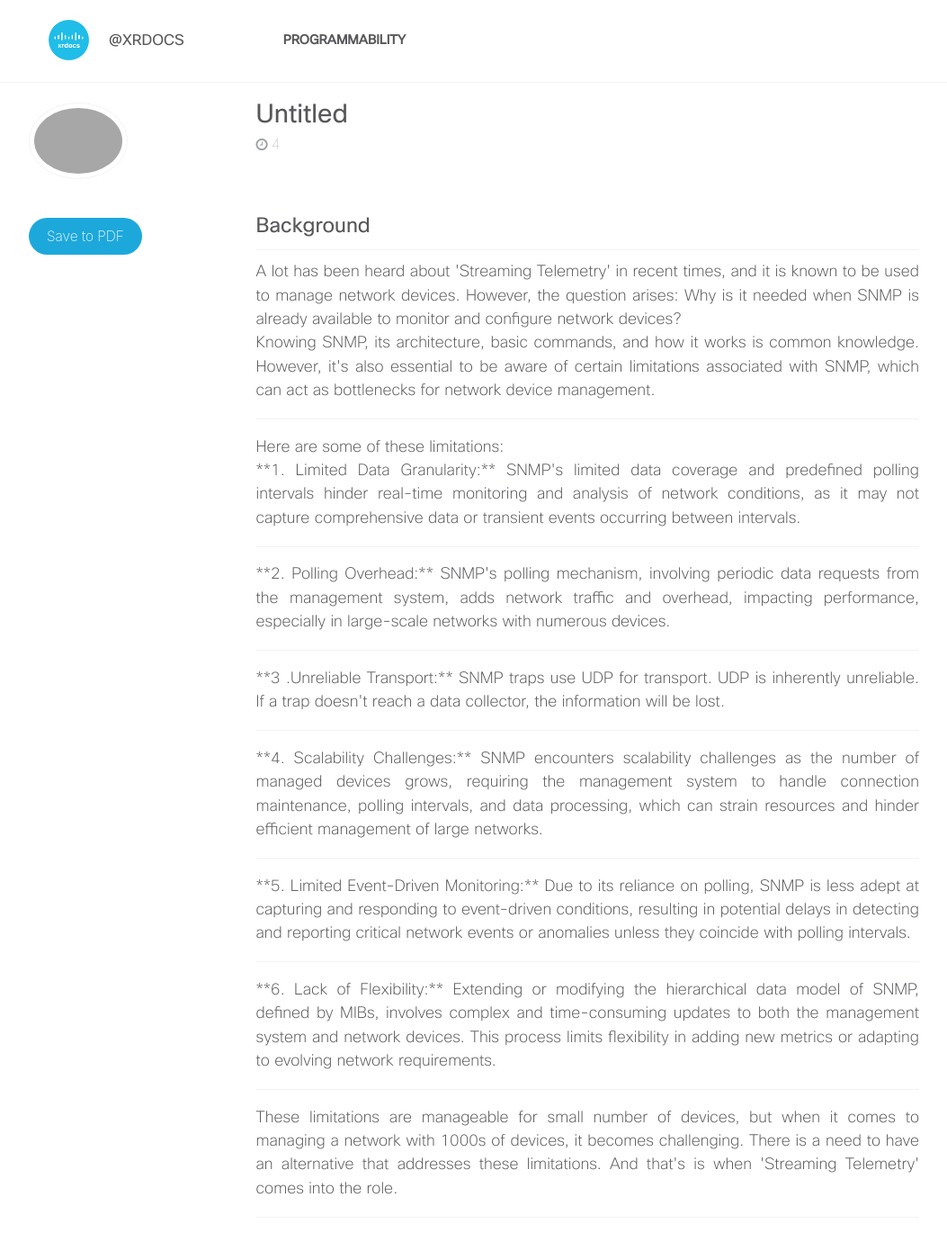
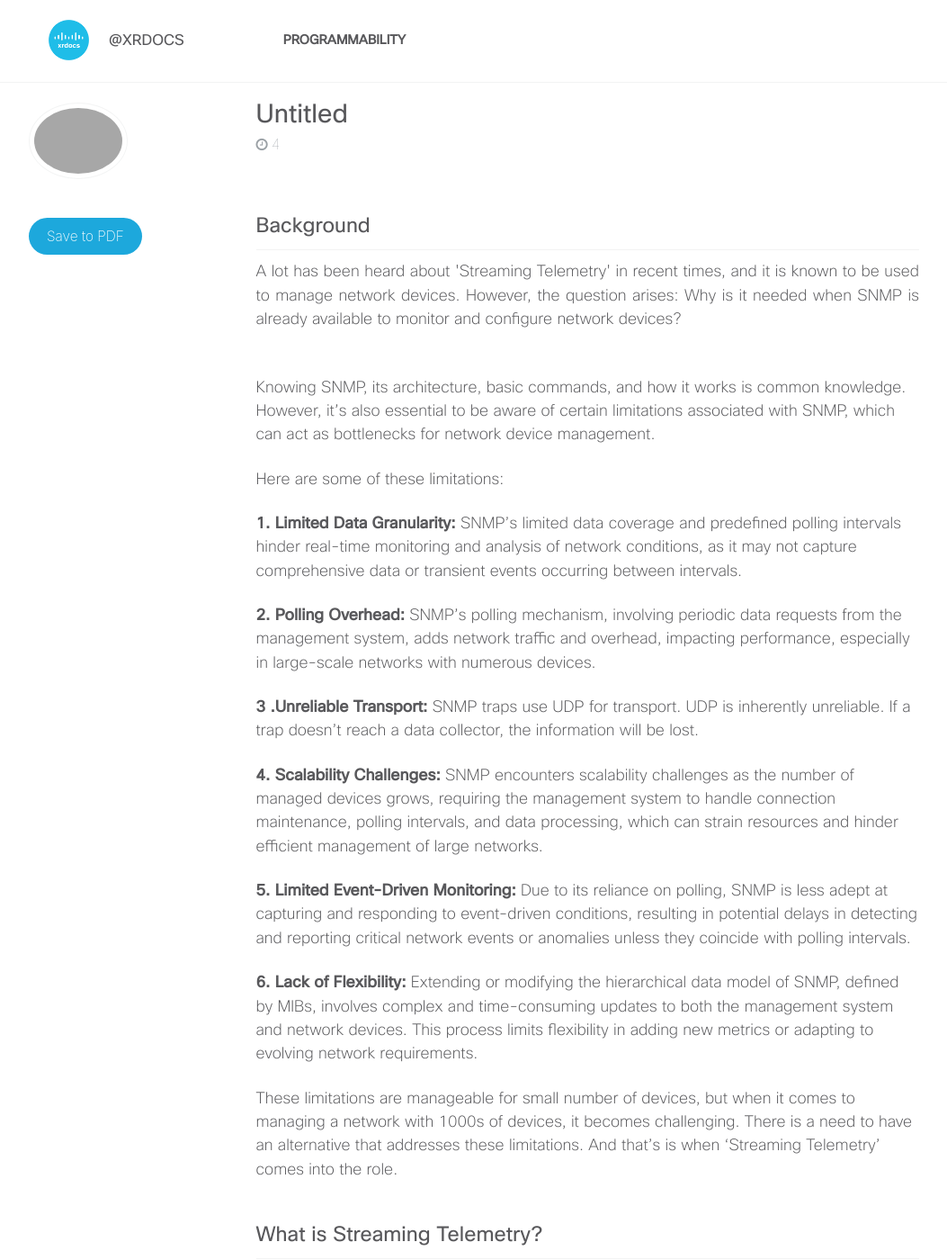
Before and after one commit to xrdocs/programmability, a Jekyll site: the page built from _blogs/Model-Driven-Telemetry.md, in a window 1280 px wide and 1400 px high. Shown: the whole window at 90% size, without its empty margins (12-1065 px from the left). Built offline with Jekyll 4.4.1, drawn with Linux system fonts in a browser that asks for light colours; comment, search, counter and statistics services are not loaded.

Commit message:
Update Model-Driven-Telemetry.md

```diff
--- a/_blogs/Model-Driven-Telemetry.md
+++ b/_blogs/Model-Driven-Telemetry.md
@@ -10,63 +10,29 @@ author: Rahul Sharma
 # Background
 
 <div style="text-align: justify">
+
 A lot has been heard about 'Streaming Telemetry' in recent times, and it is known to be used to manage network devices. However, the question arises: Why is it needed when SNMP is already available to monitor and configure network devices?
 
+</div>
 <br>
 
 Knowing SNMP, its architecture, basic commands, and how it works is common knowledge. However, it's also essential to be aware of certain limitations associated with SNMP, which can act as bottlenecks for network device management.
 
-</div>
-<hr>
-<div style="text-align: justify">
-
 Here are some of these limitations:
-
-</div>
-
-<div style="text-align: justify">
-
 
 **1. Limited Data Granularity:** SNMP's limited data coverage and predefined polling intervals hinder real-time monitoring and analysis of network conditions, as it may not capture comprehensive data or transient events occurring between intervals.
 
-</div>
-<hr>
-<div style="text-align: justify">
-
-
 **2. Polling Overhead:** SNMP's polling mechanism, involving periodic data requests from the management system, adds network traffic and overhead, impacting performance, especially in large-scale networks with numerous devices.
-
-</div>
-<hr>
-<div style="text-align: justify">
 
 **3 .Unreliable Transport:** SNMP traps use UDP for transport. UDP is inherently unreliable. If a trap doesn't reach a data collector, the information will be lost.
 
-</div>
-<hr>
-<div style="text-align: justify">
-
 **4. Scalability Challenges:** SNMP encounters scalability challenges as the number of managed devices grows, requiring the management system to handle connection maintenance, polling intervals, and data processing, which can strain resources and hinder efficient management of large networks.
-
-</div>
-<hr>
-<div style="text-align: justify">
 
 **5. Limited Event-Driven Monitoring:** Due to its reliance on polling, SNMP is less adept at capturing and responding to event-driven conditions, resulting in potential delays in detecting and reporting critical network events or anomalies unless they coincide with polling intervals.
 
-</div>
-<hr>
-<div style="text-align: justify">
 **6. Lack of Flexibility:** Extending or modifying the hierarchical data model of SNMP, defined by MIBs, involves complex and time-consuming updates to both the management system and network devices. This process limits flexibility in adding new metrics or adapting to evolving network requirements.
 
-</div>
-<hr>
-<div style="text-align: justify">
-
 These limitations are manageable for small number of devices, but when it comes to managing a network with 1000s of devices, it becomes challenging. There is a need to have an alternative that addresses these limitations. And that's is when 'Streaming Telemetry' comes into the role.
-
-</div>
-<hr>
 
 # What is Streaming Telemetry?
 
```
